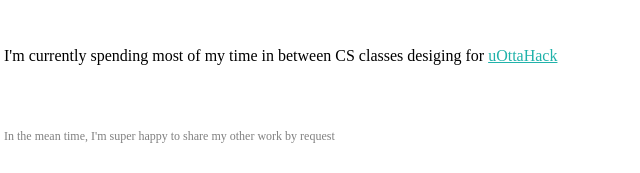
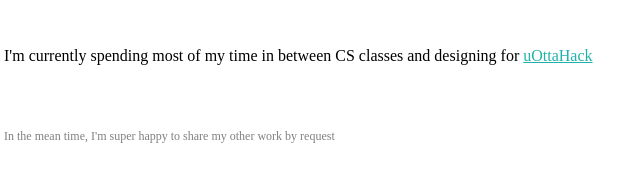
Before and after one commit to toluolubode/tolu-portfolio-v2, a Gatsby site: page / in a window 1280 px wide. Shown: the part 633-806 px from the top of the page, 4-644 px from the left. Built offline with nearby package versions, Linux system fonts and the light colour scheme; Gatsby itself is replaced by a stand-in of ours.

Commit message:
Fixed a typo on last line

```diff
--- a/src/pages/index.js
+++ b/src/pages/index.js
@@ -23,7 +23,7 @@ const IndexPage = () => (
           <br></br>
           <p>A sprinkle of <a style={{color:"dodgerblue"}} target="_blank" href="https://www.dropbox.com/s/4z63ub8wwyibm6g/Tolu%20Resume.pdf?dl=0">Resume</a> for good measure.</p>
           <br></br>
-          <p>I'm currently spending most of my time in between CS classes desiging for <a style={{color:"lightseagreen"}} target="_blank" href="https://2019.uottahack.ca/">uOttaHack</a></p>
+          <p>I'm currently spending most of my time in between CS classes and designing for <a style={{color:"lightseagreen"}} target="_blank" href="https://2019.uottahack.ca/">uOttaHack</a></p>
           <br></br><br></br>
           <p style={{fontSize: "12px",color: "gray", paddingBottom:"20px"}}>In the mean time, I'm super happy to share my other work by request </p>
         </div>
```
